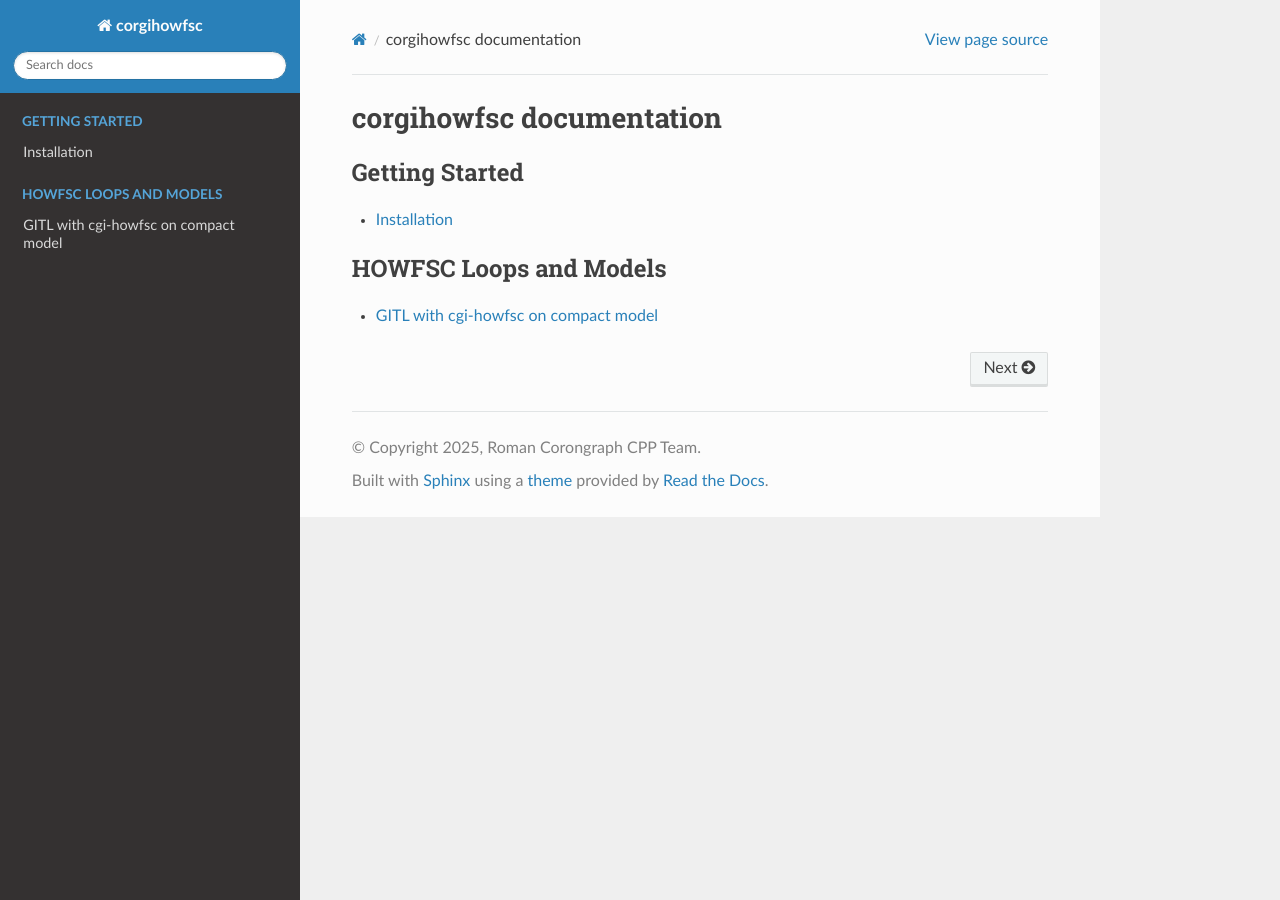
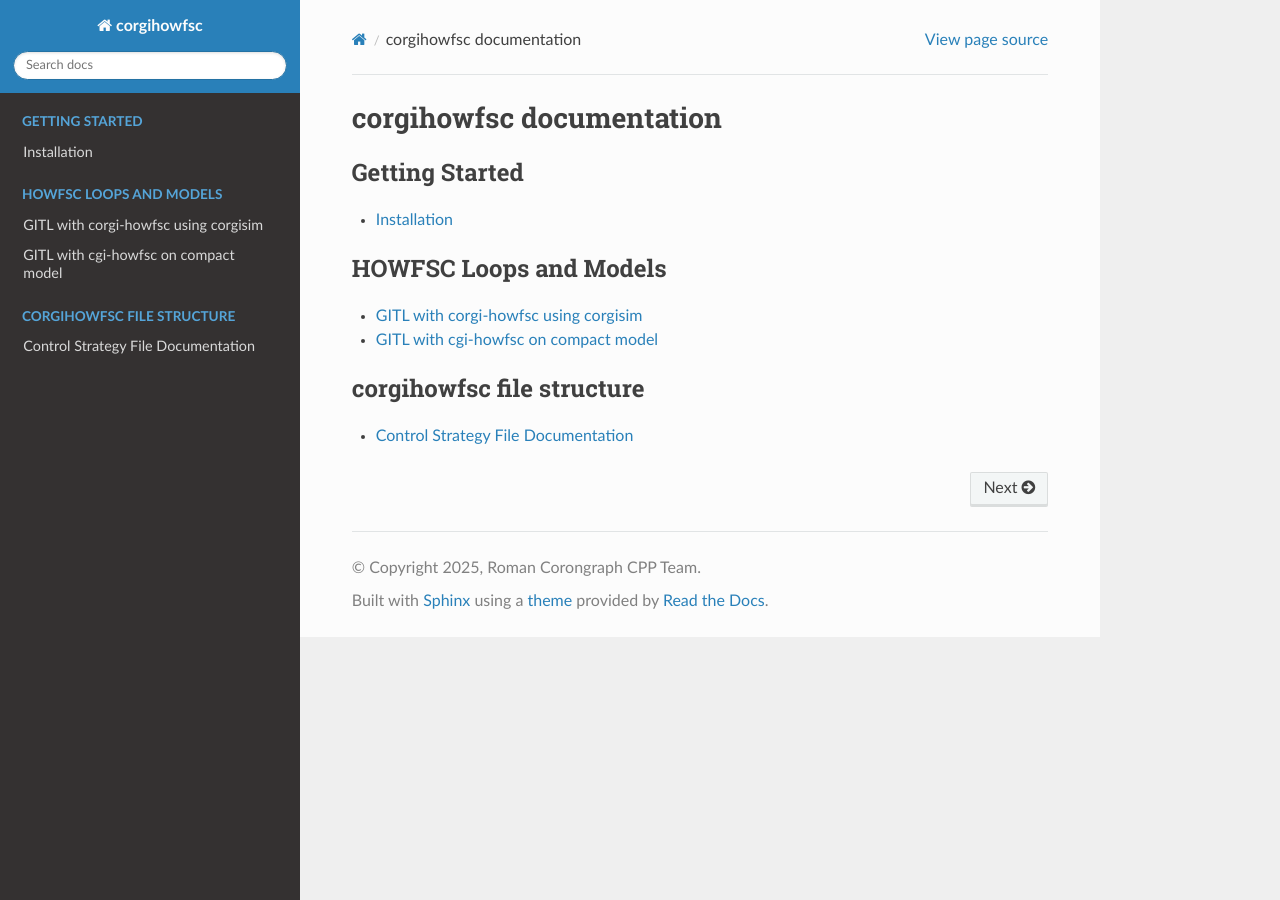
Before and after one commit to roman-corgi/corgihowfsc, a Sphinx documentation site: the page built from docs/source/index.rst, in a window 1280 px wide. Built offline with Sphinx 7.4.7 and the Read the Docs theme 3.1.0, drawn with Linux system fonts in a browser that asks for light colours.

Commit message:
Started to set up the strucutre for the index page

```diff
--- a/docs/source/index.rst
+++ b/docs/source/index.rst
@@ -11,4 +11,11 @@ corgihowfsc documentation
    :maxdepth: 1
    :caption: HOWFSC Loops and Models
 
+   nulling_test_gitl_corgi_howfsc
    nulling_test_gitl_cgi_howfsc
+
+.. toctree::
+   :maxdepth: 1
+   :caption: corgihowfsc file structure
+
+   cstrat_docs
```
Also changed, not shown: docs/source/nulling_test_gitl_corgi_howfsc.md (+2 -0 lines).
